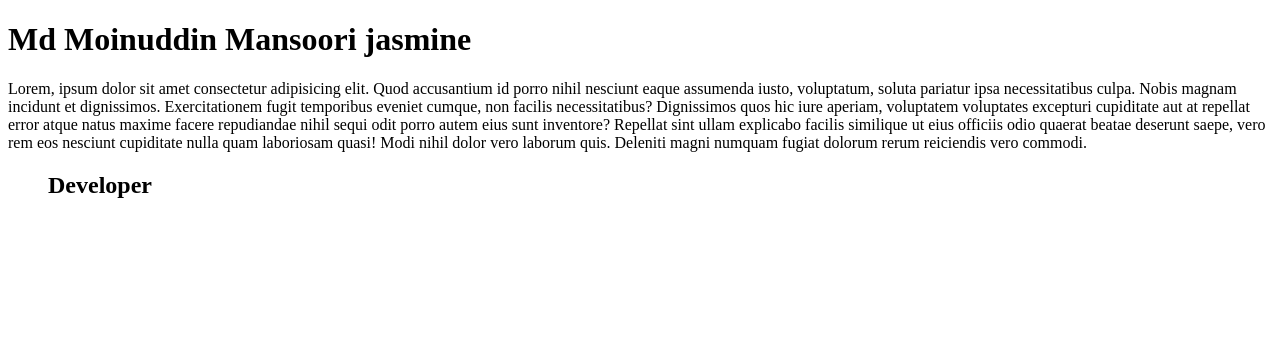
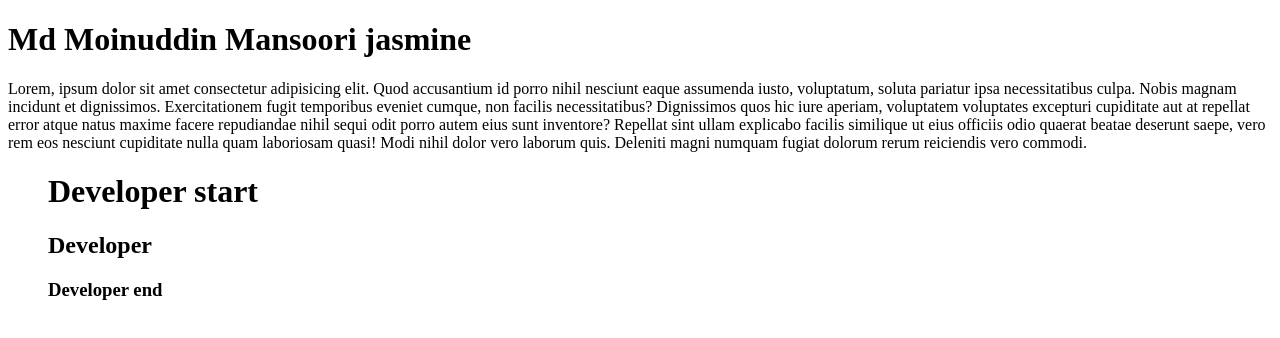
Before and after one commit to mmmansoori39/-kjh, a plain HTML site: page index.html in a window 1280 px wide. Drawn offline with Linux system fonts and the light colour scheme.

Commit message:
dev title changes

```diff
--- a/index.html
+++ b/index.html
@@ -12,7 +12,9 @@
     </div>
 
     <dir>
+        <h1>Developer start</h1>
         <h2>Developer</h2>
+        <h3>Developer end</h3>
     </dir>
 </body>
 </html>
```
